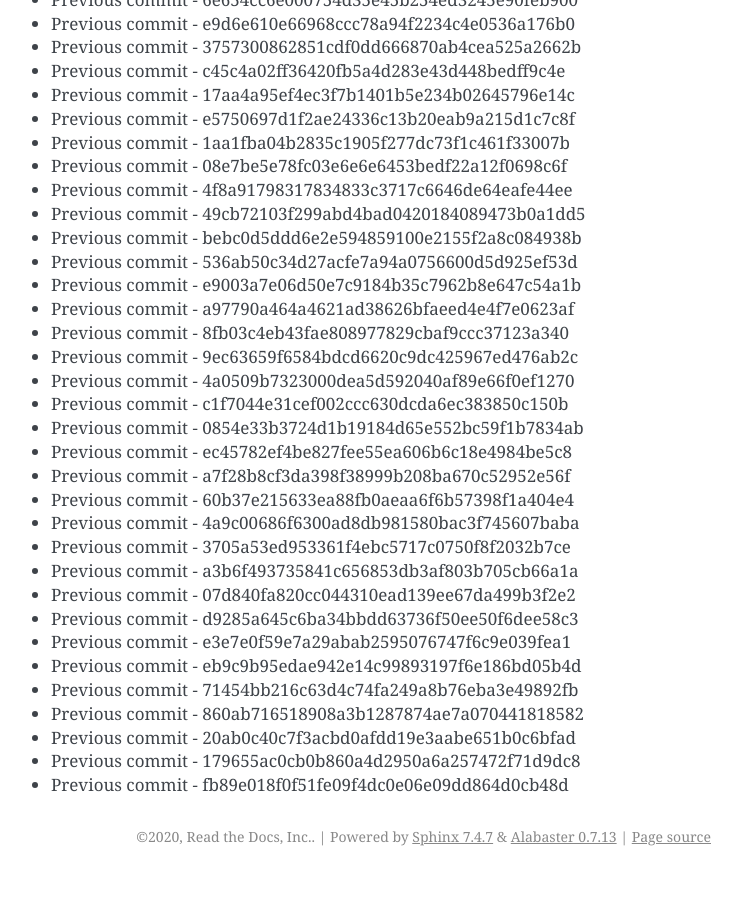
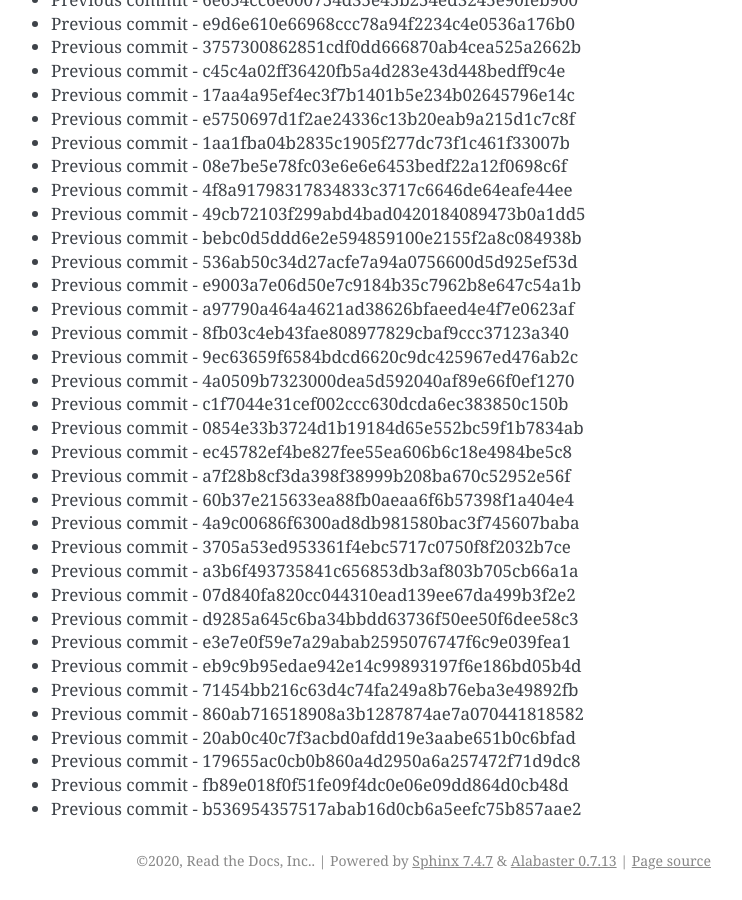
Before and after one commit to readthedocs/rtd-git-stresstest, a Sphinx documentation site: the page built from docs/updates.rst, in a window 1280 px wide and 900 px high, scrolled down 93868 px. Shown: the whole window, without its empty margins (399-1141 px from the left). Built offline with Sphinx 7.4.7, drawn with Linux system fonts in a browser that asks for light colours; before the commit the page ends 94744 px from its top, so only the background shows below that.

Commit message:
Generating commit from previous: b536954357517abab16d0cb6a5eefc75b857aae2

```diff
--- a/docs/updates.rst
+++ b/docs/updates.rst
@@ -3976,3 +3976,4 @@ It can be tested for any performance characteristics.
 * Previous commit - 20ab0c40c7f3acbd0afdd19e3aabe651b0c6bfad
 * Previous commit - 179655ac0cb0b860a4d2950a6a257472f71d9dc8
 * Previous commit - fb89e018f0f51fe09f4dc0e06e09dd864d0cb48d
+* Previous commit - b536954357517abab16d0cb6a5eefc75b857aae2
```
